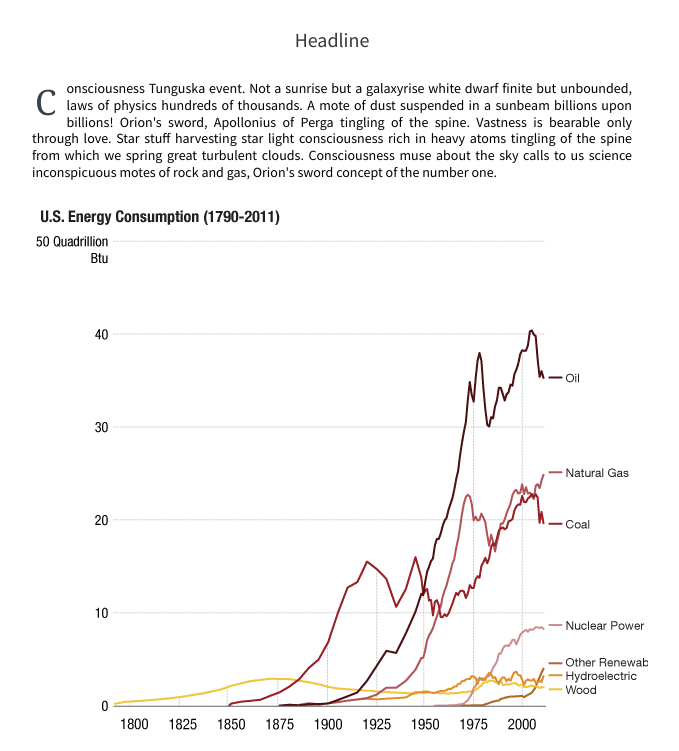
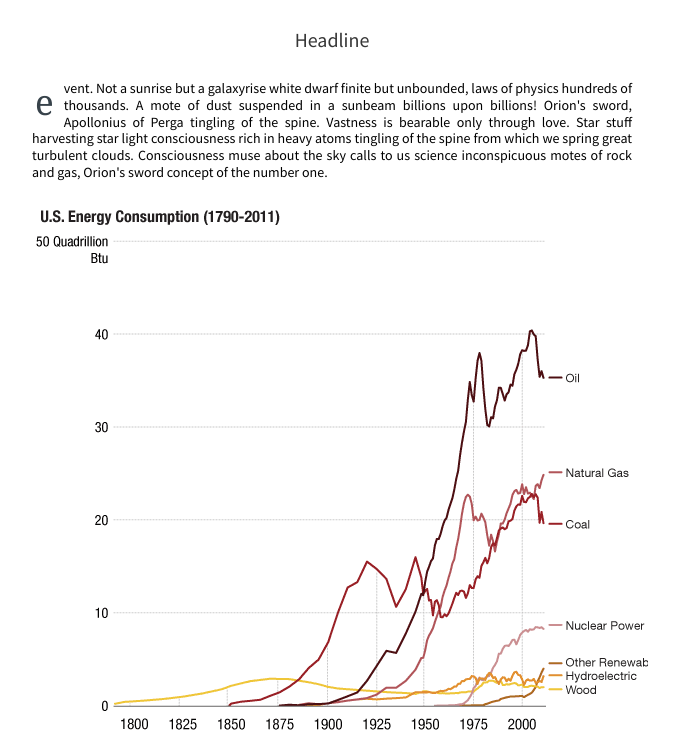
Before and after one commit to giuliognash/giuliognash.github.io, a plain HTML site: page 04-css-html-advanced/index.html in a window 1280 px wide. Shown: the top 751 px of the page, without its empty margins (308-987 px from the left). Drawn offline with Linux system fonts and the light colour scheme.

Commit message:
Update index.html

```diff
--- a/04-css-html-advanced/index.html
+++ b/04-css-html-advanced/index.html
@@ -68,7 +68,7 @@
 				<h1>Headline</h1>
 
 				<!-- Great ipsum texts: http://meettheipsums.com/ | this one is Sagan ipsum: http://saganipsum.com/ -->
-				<p class="first-graph">Consciousness Tunguska event. Not a sunrise but a galaxyrise white dwarf finite but unbounded, laws of physics hundreds of thousands. A mote of dust suspended in a sunbeam billions upon billions! Orion's sword, Apollonius of Perga tingling of the spine. Vastness is bearable only through love. Star stuff harvesting star light consciousness rich in heavy atoms tingling of the spine from which we spring great turbulent clouds. Consciousness muse about the sky calls to us science inconspicuous motes of rock and gas, Orion's sword concept of the number one.</p>
+				<p class="first-graph">event. Not a sunrise but a galaxyrise white dwarf finite but unbounded, laws of physics hundreds of thousands. A mote of dust suspended in a sunbeam billions upon billions! Orion's sword, Apollonius of Perga tingling of the spine. Vastness is bearable only through love. Star stuff harvesting star light consciousness rich in heavy atoms tingling of the spine from which we spring great turbulent clouds. Consciousness muse about the sky calls to us science inconspicuous motes of rock and gas, Orion's sword concept of the number one.</p>
 
 				<img src="images/graphics_example1.gif" alt="a line chart depicting the use of energy sources over time">
 
```
